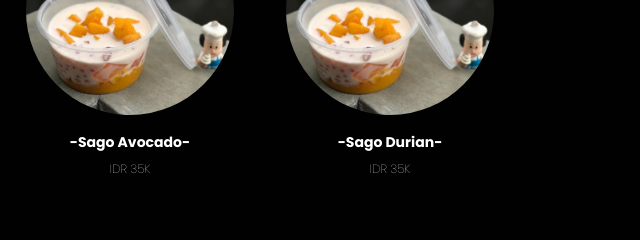
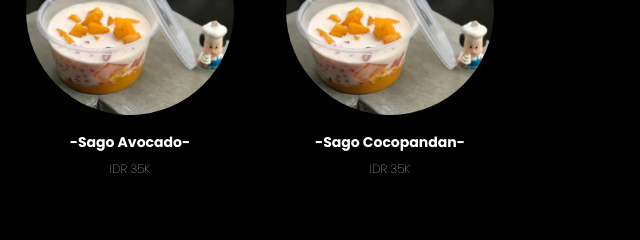
Before and after one commit to GEAN1306/webcreamyyummybydqq.github.io, a plain HTML site: page index.html in a window 1280 px wide. Shown: the part 1840-2080 px from the top of the page, 640-1280 px from the left. Drawn offline with nearby package versions, Linux system fonts and the light colour scheme.

Commit message:
Update index.html

```diff
--- a/index.html
+++ b/index.html
@@ -103,7 +103,7 @@
       </div>
         <div class="menu-card">
           <img src="img/1.jpeg" alt="Sago Durian" class="menu-card-img">
-          <h3 class="menu-card-title">-Sago Durian-</Mango-></h3>
+          <h3 class="menu-card-title">-Sago Cocopandan-</Mango-></h3>
           <p class="menu-card-price">IDR 35K</p>
       </div>
       </div>
```
